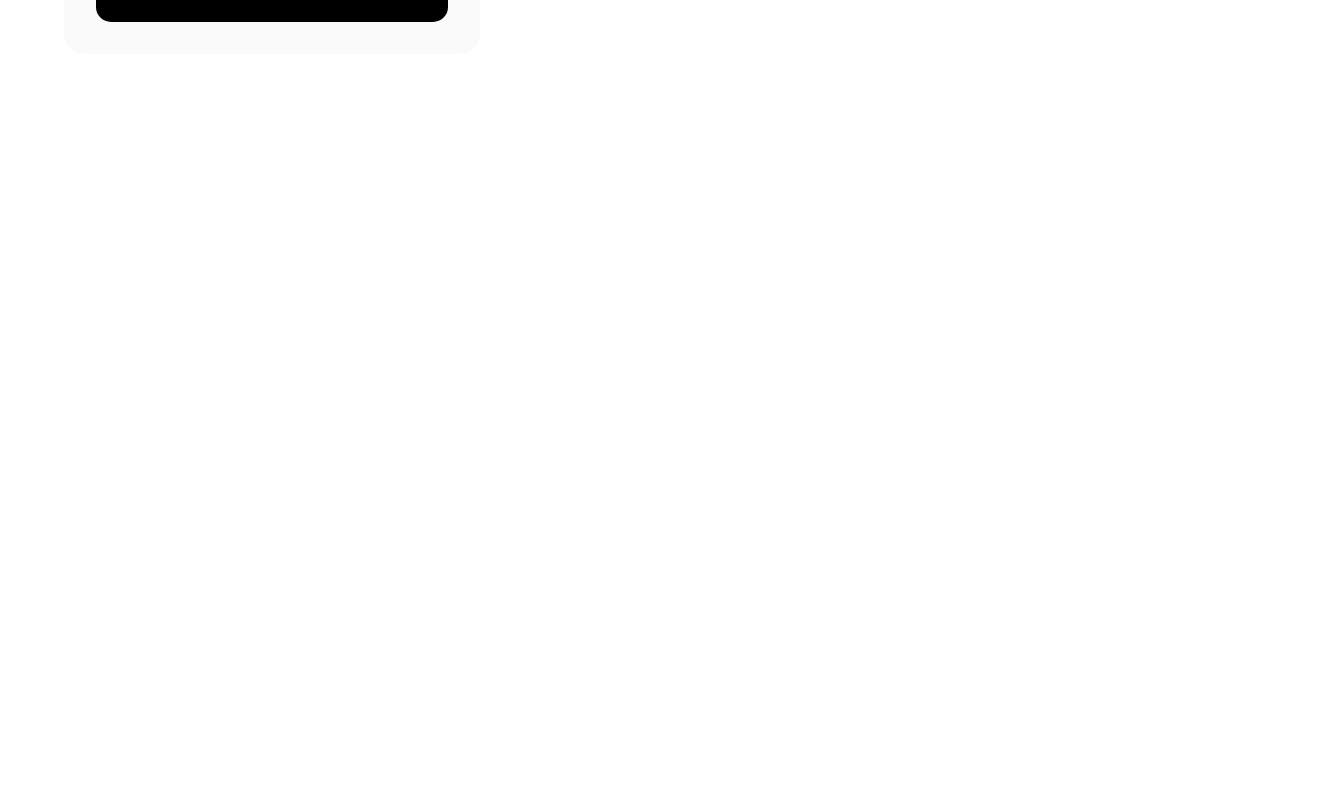
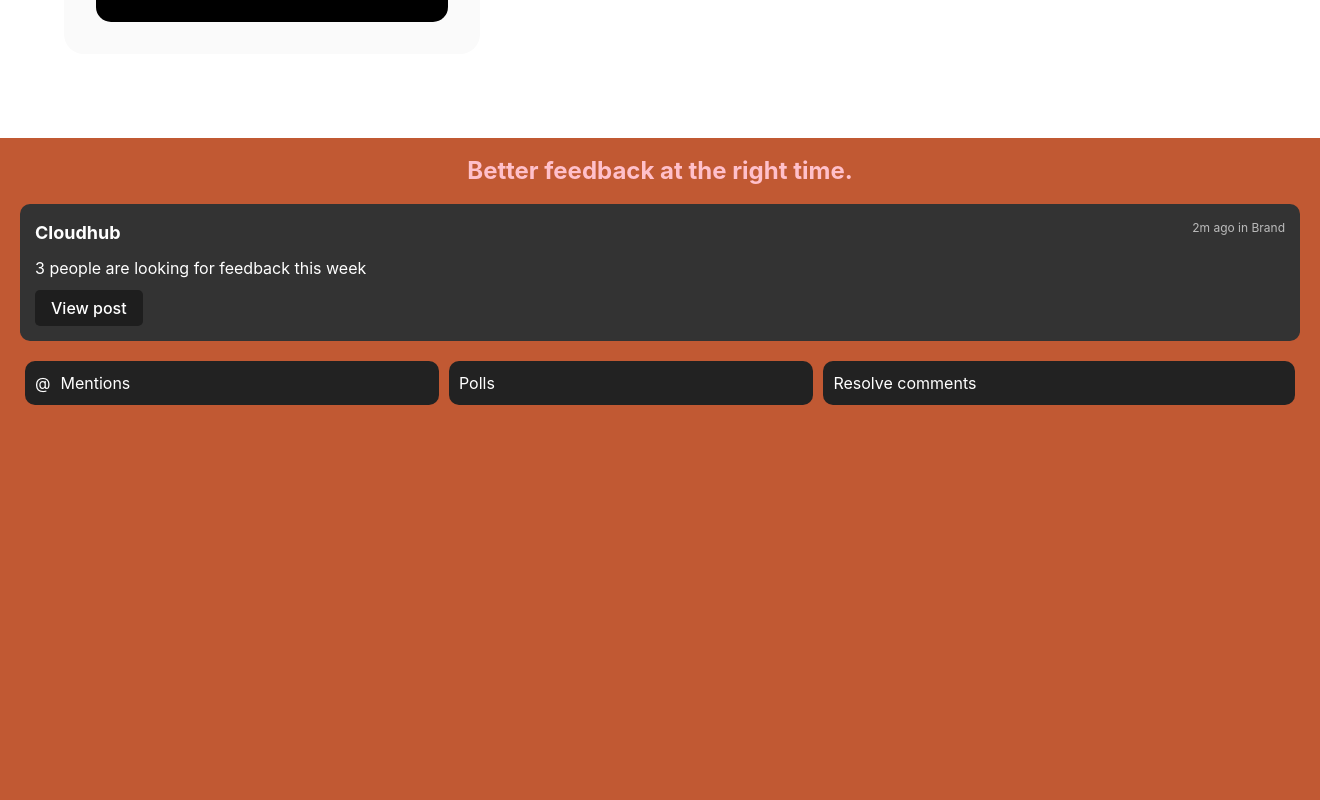
Before and after one commit to singhpriya147/cloudHub, a React (Vite) app: page / in a window 1280 px wide. Shown: the part 1700-2500 px from the top of the page, 1320 px wide, since content can reach past the window. Before the commit the page ends 1818 px from the top, so only its background shows below. Built offline with nearby package versions, Linux system fonts and the light colour scheme.

Commit message:
added feedback section

```diff
--- a/src/App.jsx
+++ b/src/App.jsx
@@ -2,7 +2,7 @@
 import Header from './componet/Header/Header';
 import Hero from './componet/Hero/Hero';
 import Feature from './componet/Feature/Feature';
-// import Feedback from './componet/FeedBack/FeedBack';
+import FeedBack from './componet/FeedBack/FeedBack';
 function App() {
   return (
     <>
@@ -10,7 +10,7 @@ function App() {
       <Hero />
 
       <Feature />
-      {/* <Feedback/> */}
+      <FeedBack/>
     </>
   );
 }
```
Also changed, not shown: src/componet/FeedBack/FeedBack.jsx (+5 -5 lines).
